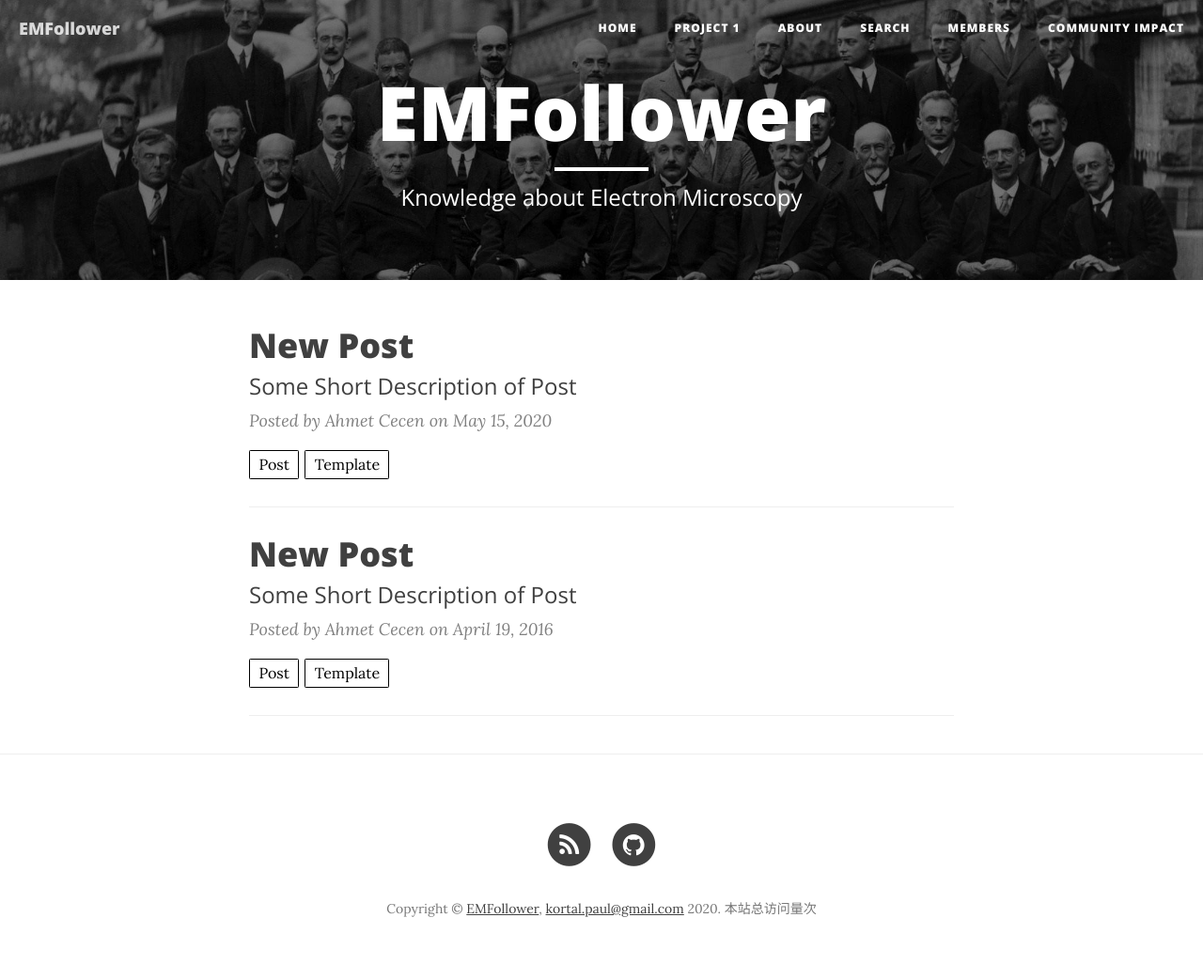
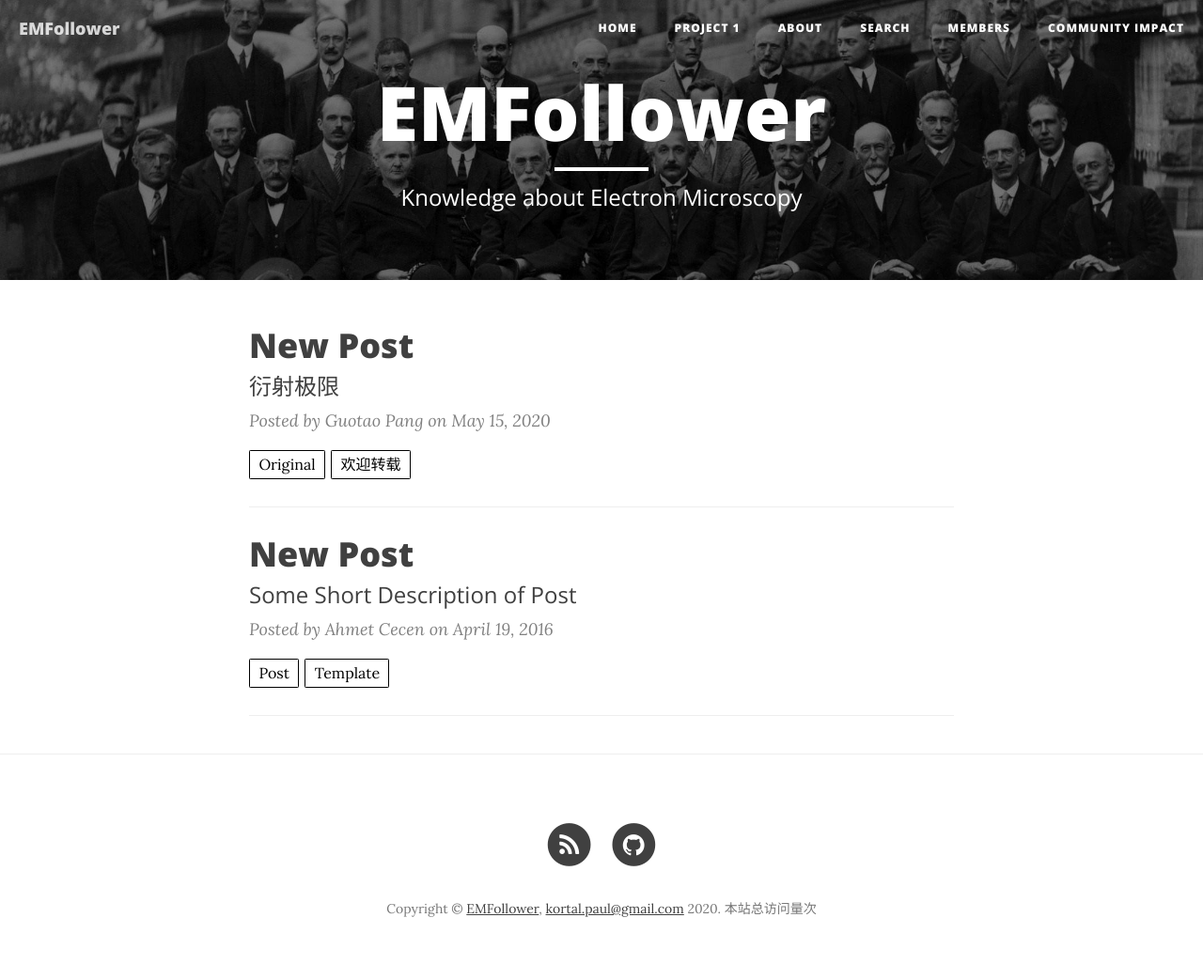
Before and after one commit to EMFollower/EMFollower, a Jekyll site: the page built from index.html, in a window 1280 px wide. Shown: the whole page at 94% size. Built offline with Jekyll 4.4.1, drawn with Linux system fonts in a browser that asks for light colours; nearby versions of some CDN libraries; the list of posts is cut into pages by our own code.

Commit message:
Update 2020-05-15-1-Diffraction-Limit.md

```diff
--- a/_posts/2020-05-15-1-Diffraction-Limit.md
+++ b/_posts/2020-05-15-1-Diffraction-Limit.md
@@ -1,9 +1,9 @@
 ---
 layout:     post
 title:      New Post
-author:     Ahmet Cecen
-tags: 		post template
-subtitle:  	Some Short Description of Post
+author:     Guotao Pang
+tags: 	   Original 欢迎转载
+subtitle:  	衍射极限
 published:  true
 category:  project1
 ---
```
Also changed, not shown: other parts of _posts/2020-05-15-1-Diffraction-Limit.md (+2 -0 lines).
